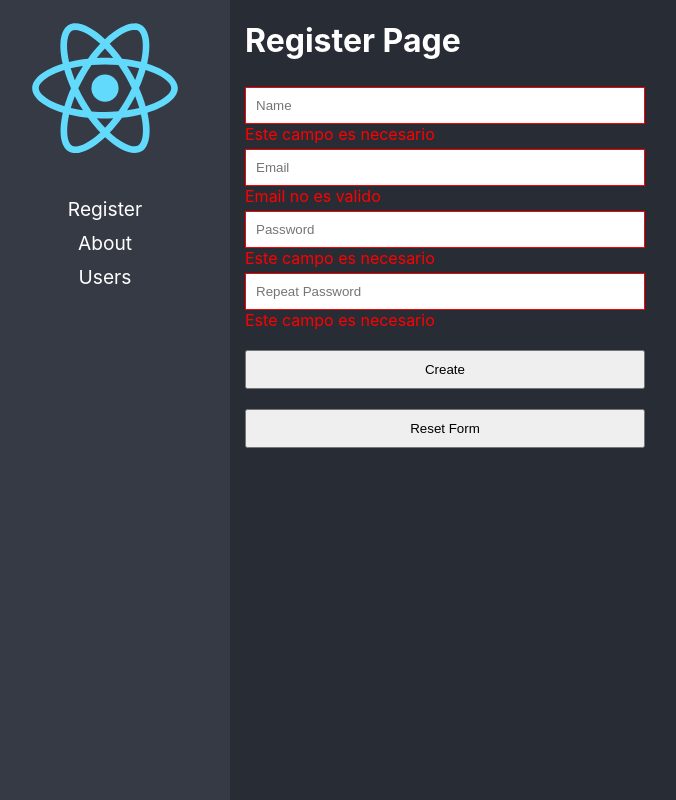
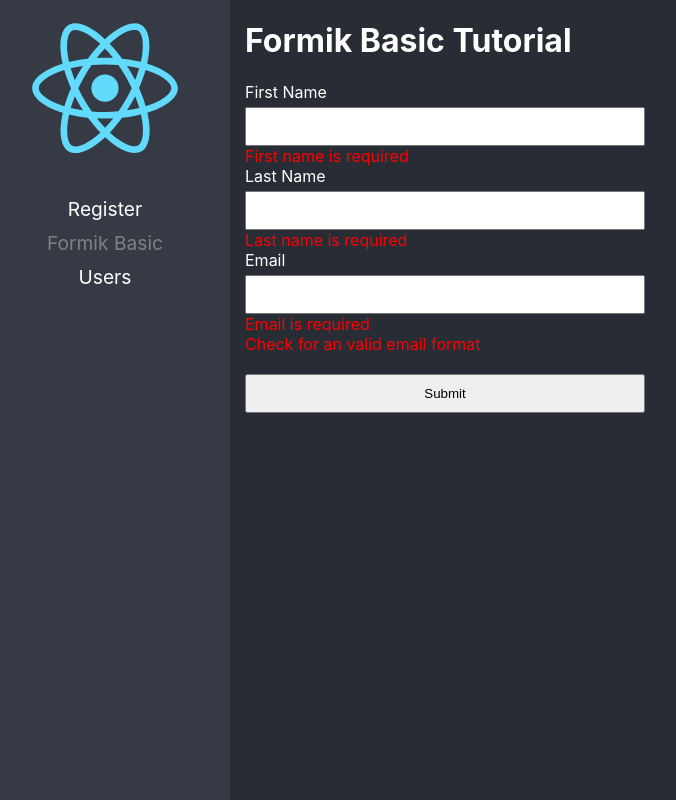
Before and after one commit to JulioAvalos/react-adv, a React (Create React App) app: page /formik-basic in a window 1280 px wide. Before the commit this address led to /. Shown: the whole page, without its empty margins (20-696 px from the left). Built offline with nearby package versions, Linux system fonts and the light colour scheme.

Commit message:
Agregando formik al proyecto

```diff
--- a/package.json
+++ b/package.json
@@ -10,6 +10,7 @@
     "@types/node": "^16.11.9",
     "@types/react": "^17.0.35",
     "@types/react-dom": "^17.0.11",
+    "formik": "^2.2.9",
     "react": "^17.0.2",
     "react-dom": "^17.0.2",
     "react-router-dom": "6",
--- /dev/null
+++ b/src/03-forms/pages/FormikBasicPage.tsx
@@ -0,0 +1,27 @@
+// import { useFormik }from 'formik';
+
+import '../styles/styles.css';
+
+export const FormikBasicPage = () => {
+  return (
+    <div>
+      <h1>Formik Basic Tutorial</h1>
+      <form noValidate>
+        <label htmlFor='firstName'>First Name</label>
+        <input type='text' name='firstName' />
+        <span>First name is required</span>
+
+        <label htmlFor='firstName'>Last Name</label>
+        <input type='text' name='lastName' />
+        <span>Last name is required</span>
+
+        <label htmlFor='firstName'>Email</label>
+        <input type='email' name='email' />
+        <span>Email is required</span>
+        <span>Check for an valid email format</span>
+
+        <button type='submit'>Submit</button>
+      </form>
+    </div>
+  );
+};
--- a/src/routes/Navigation.tsx
+++ b/src/routes/Navigation.tsx
@@ -1,5 +1,7 @@
 import { BrowserRouter } from 'react-router-dom';
 import { Routes, Route, NavLink, Navigate } from 'react-router-dom';
+
+import { FormikBasicPage } from '../03-forms/pages/FormikBasicPage';
 import { RegisterPage } from '../03-forms/pages/RegisterPage';
 
 import logo from '../logo.svg';
@@ -21,10 +23,10 @@
             </li>
             <li>
               <NavLink
-                to='/about'
+                to='/formik-basic'
                 className={({ isActive }) => (isActive ? 'nav-active' : '')}
               >
-                About
+                Formik Basic
               </NavLink>
             </li>
             <li>
@@ -40,6 +42,7 @@
 
         <Routes>
           <Route path='register' element={<RegisterPage />} />
+          <Route path='formik-basic' element={<FormikBasicPage />} />
           <Route path='about' element={<h1>About Page</h1>} />
           <Route path='users' element={<h1>Users Page</h1>} />
           <Route path='/' element={<RegisterPage />} />
```
Also changed, not shown: 1 other file (tests, documents, lock files or other folders).
